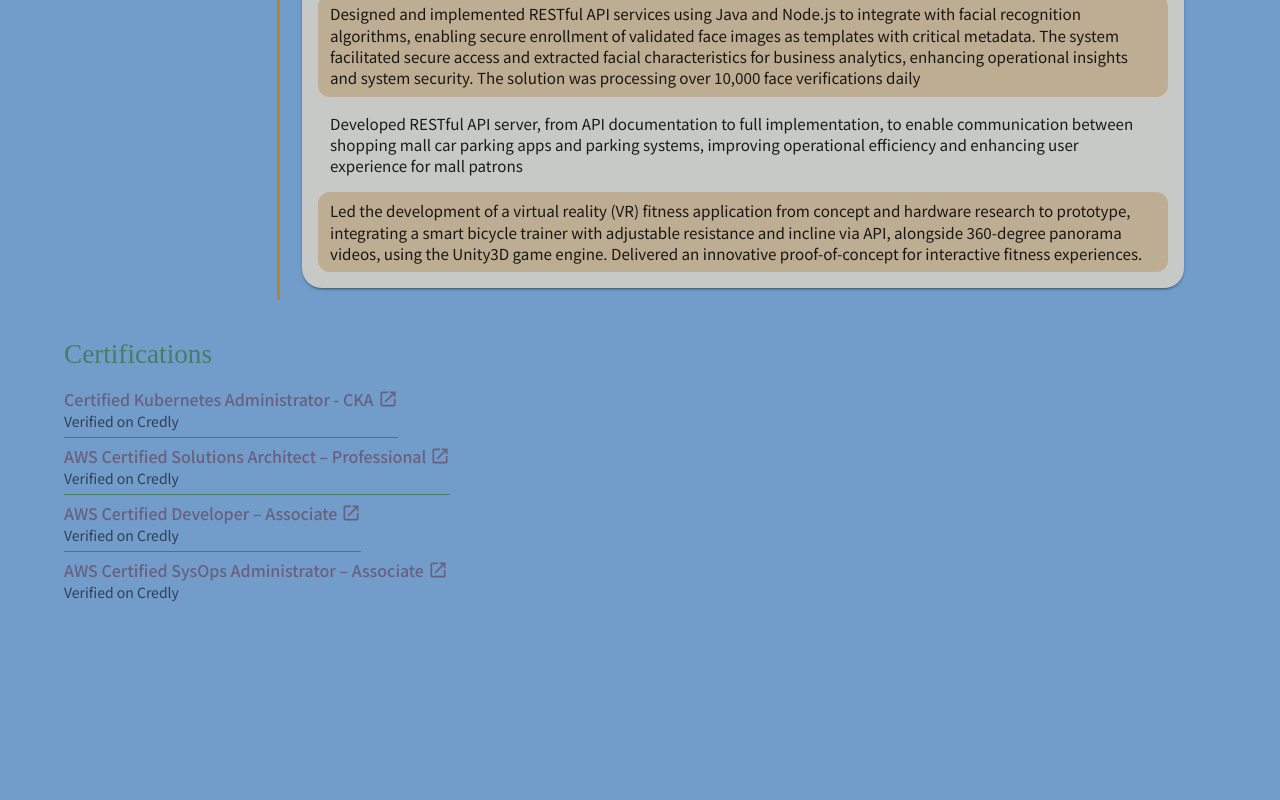
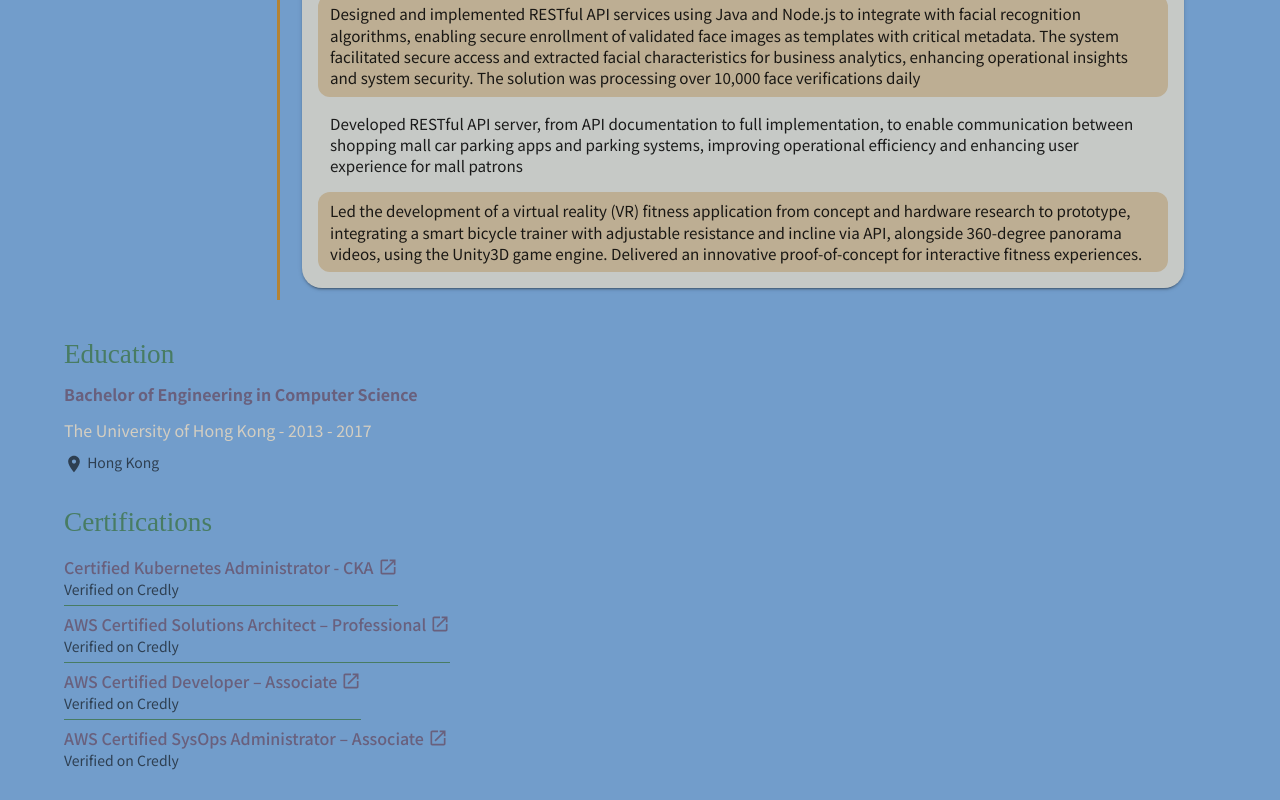
Before and after one commit to jkkcheung-dev/jkkcheung-dev.github.io, a React (Vite) app: page / in a window 1280 px wide. Shown: the part 2397-3197 px from the top of the page. Before the commit the page ends 3029 px from the top, so only its background shows below. Built offline with nearby package versions, Linux system fonts and the light colour scheme; a web font is replaced by a local one.

Commit message:
feat: add Education section

```diff
--- a/src/App.tsx
+++ b/src/App.tsx
@@ -8,6 +8,7 @@ import { Experience } from '@/components/Experience';
 import { Skills } from '@/components/Skills';
 import { Languages } from '@/components/Languages';
 import { Certifications } from '@/components/Certifications';
+import { Education } from '@/components/Education';
 // import reactLogo from './assets/react.svg'
 // import viteLogo from '/vite.svg'
 // import './App.css'
@@ -33,6 +34,7 @@ function App() {
           <Skills skills={content.skills} />
           <Languages languages={content.languages} />
           <Experience experiences={content.experiences} />
+          <Education education={content.education} />
           <Certifications certifications={content.certifications} />
         </Container>
       </ThemeProvider>
--- /dev/null
+++ b/src/components/Education.tsx
@@ -0,0 +1,45 @@
+import { Box, Typography, Stack } from '@mui/material';
+import { LocationOn } from '@mui/icons-material';
+import type { Education as TertiaryEducation } from '@/types';
+
+type EducationProps = {
+    education: TertiaryEducation;
+};
+
+export const Education = ({ education }: EducationProps) => {
+    return (
+        <Box sx={{ my: 4 }}>
+            <Typography
+                variant="h4"
+                gutterBottom
+                color="primary.textColor2"
+                sx={{
+                    mb: 1, textAlign: 'left',
+                }}
+            >
+                Education
+            </Typography>
+            <Stack direction="column" spacing={1}>
+                <Typography
+                    variant="subtitle1"
+                    fontWeight="bold"
+                    color="primary.textColor1"
+                >
+                    {education.degree}
+                </Typography>
+                <Typography
+                    variant="subtitle1"
+                    color="primary.textColor3"
+                >
+                    {education.school} - {education.period}
+                </Typography>
+                <Typography
+                    variant="body2"
+                    color="text.secondary"
+                >
+                    <LocationOn fontSize="small" sx={{ verticalAlign: 'middle' }} /> {education.location}
+                </Typography>
+            </Stack>
+        </Box>
+    );
+}
--- a/src/data/resume-jp.ts
+++ b/src/data/resume-jp.ts
@@ -17,7 +17,7 @@ export const resumeJP: Resume = {
     education: {
         school: "香港大学",
         degree: "工程部 コンピュータサイエンス学系",
-        location: "現在",
+        location: "香港",
         period: "2013 - 2017"
     },
     experiences: [
```
